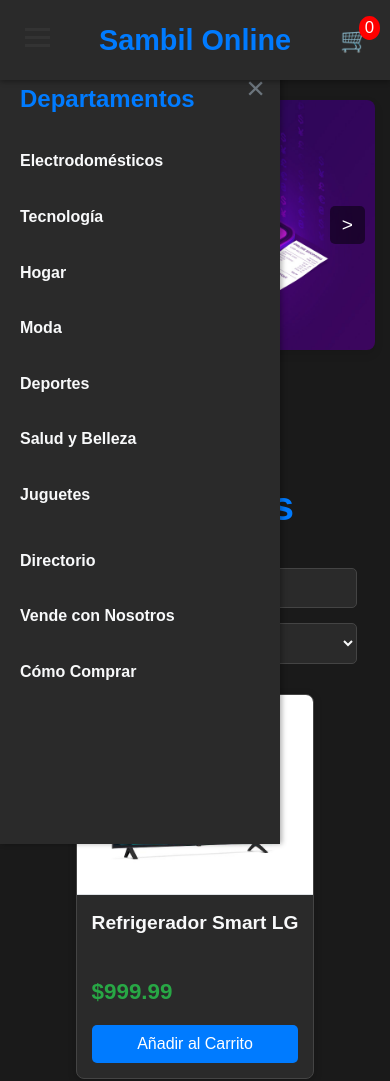
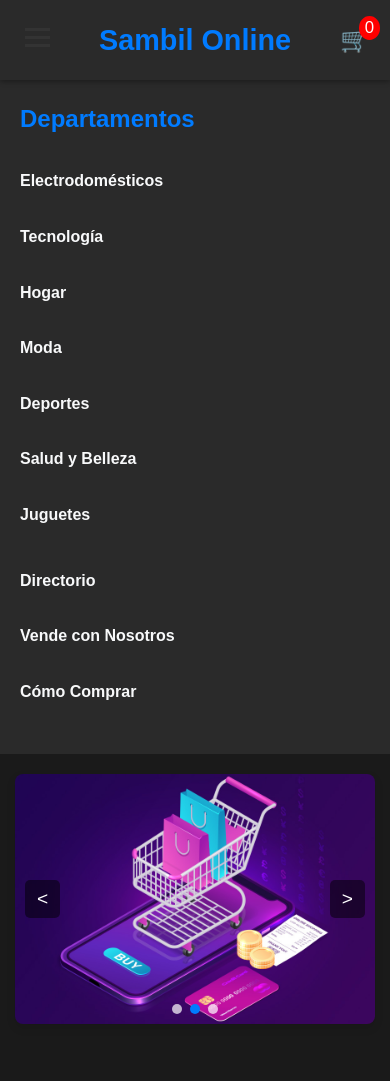
Before and after one commit to Edwing22-eng/proyecto-web-tienda, a plain HTML site: page index.html in a window 390 px wide. Shown: the top 1081 px of the page. Drawn offline with Linux system fonts and the light colour scheme.

Commit message:
Update style.css
reparacion de footer barra sidebar

```diff
--- a/css/style.css
+++ b/css/style.css
@@ -648,3 +648,15 @@ footer {
         width: 90%; /* Ancho completo para filtros */
     }
 }
+/* Responsive: Sidebar fijo solo en escritorio, normal en móvil/tablet */
+@media (max-width: 1024px) {
+  .sidebar-menu {
+    position: static;
+    width: 100%;
+    height: auto;
+    left: 0 !important;
+    top: 0;
+    z-index: 1;
+    box-shadow: none;
+  }
+}
```
